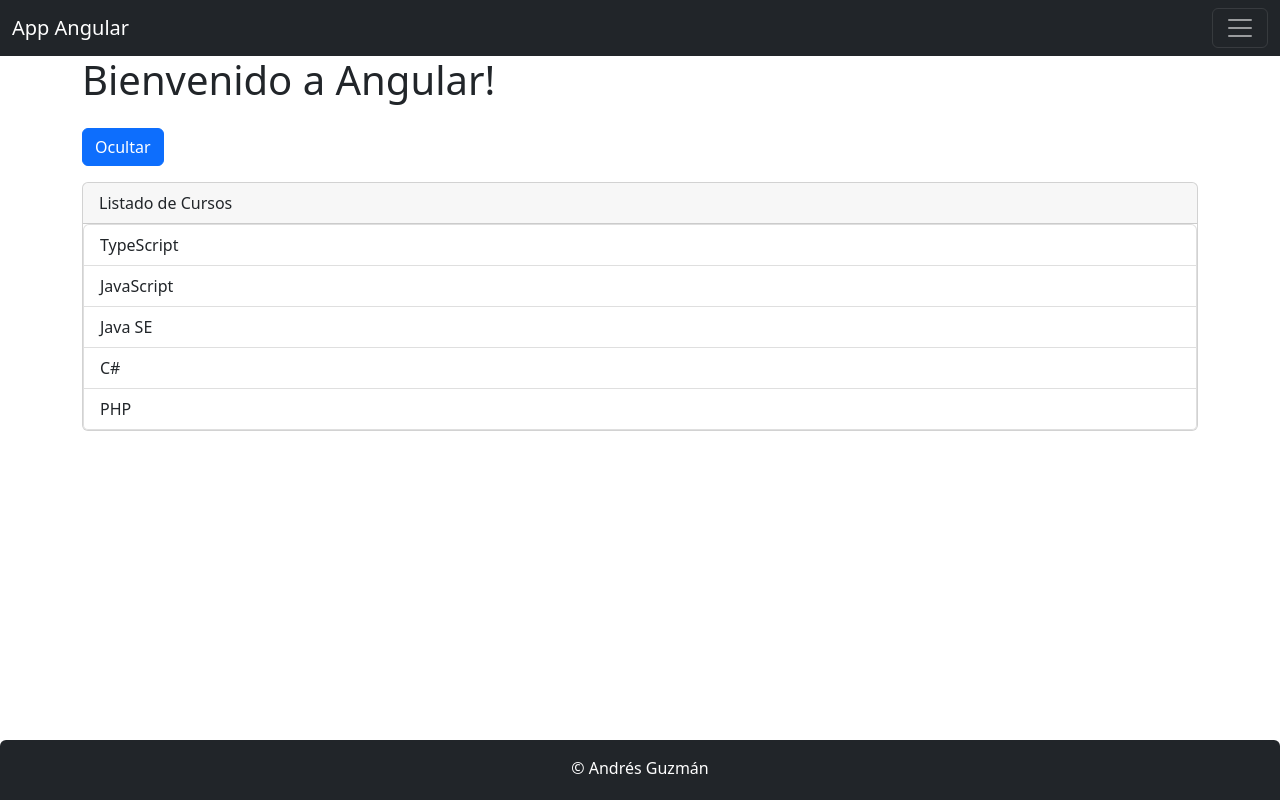
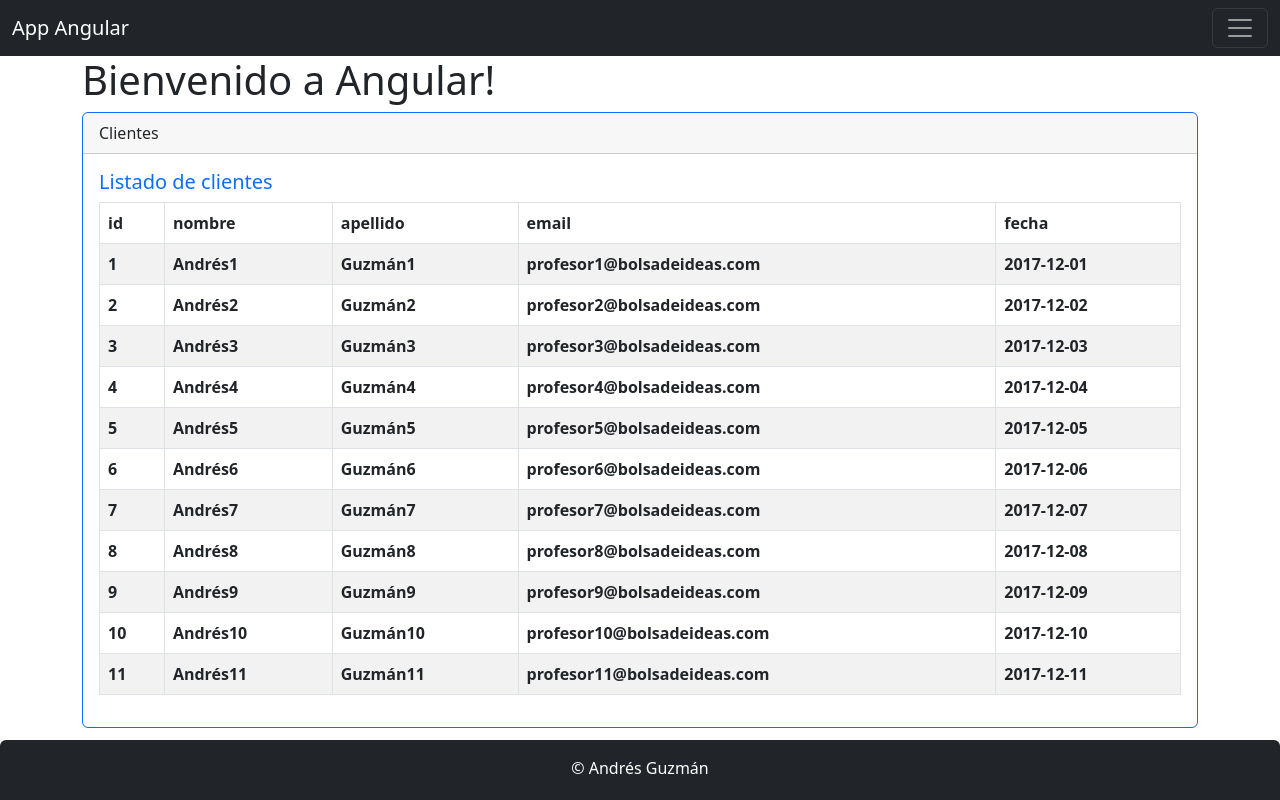
Before and after one commit to ingJcbDev/AngularSpringBoot, an Angular app in the folder angular/clientes-app/: page /clientes in a window 1280 px wide. Built offline with nearby package versions, Linux system fonts and the light colour scheme.

Commit message:
18. Listando los objetos del tipo Cliente

```diff
--- a/angular/clientes-app/src/app/app.component.html
+++ b/angular/clientes-app/src/app/app.component.html
@@ -2,7 +2,8 @@
 
 <div class="container">
   <h1>{{title}}</h1>
-  <app-directiva></app-directiva>
+  <!-- <app-directiva></app-directiva> -->
+  <app-clientes></app-clientes>
 </div>
 
 <app-footer></app-footer>
--- a/angular/clientes-app/src/app/clientes/clientes.component.html
+++ b/angular/clientes-app/src/app/clientes/clientes.component.html
@@ -0,0 +1,28 @@
+<div class="card border-primary mb-3">
+    <div class="card-header">Clientes</div>
+    <div class="card-body text-primary">
+      <h5 class="card-title">Listado de clientes</h5>
+
+        <table class="table table-bordered table-striped">
+            <thead>
+                <tr>
+                    <th>id</th>
+                    <th>nombre</th>
+                    <th>apellido</th>
+                    <th>email</th>
+                    <th>fecha</th>
+                </tr>
+            </thead>
+            <tbody>
+                <tr *ngFor="let cliente of clientes">
+                    <th>{{ cliente.id }}</th>
+                    <th>{{ cliente.nombre }}</th>
+                    <th>{{ cliente.apellido }}</th>
+                    <th>{{ cliente.email }}</th>
+                    <th>{{ cliente.createAt }}</th>
+                </tr>
+            </tbody>
+        </table>
+
+    </div>
+  </div>
--- a/angular/clientes-app/src/app/clientes/clientes.component.ts
+++ b/angular/clientes-app/src/app/clientes/clientes.component.ts
@@ -1,11 +1,29 @@
 import { Component, OnInit } from '@angular/core';
+import { Cliente } from './cliente';
 
 @Component({
   selector: 'app-clientes',
   templateUrl: './clientes.component.html'
 })
-export class ClientesComponent {
+export class ClientesComponent implements OnInit {
 
-  constructor() {}
+  clientes: Cliente[] = [
+      {id: 1, nombre: 'Andrés1', apellido: 'Guzmán1', email: 'profesor1@bolsadeideas.com', createAt: '2017-12-01'},
+      {id: 2, nombre: 'Andrés2', apellido: 'Guzmán2', email: 'profesor2@bolsadeideas.com', createAt: '2017-12-02'},
+      {id: 3, nombre: 'Andrés3', apellido: 'Guzmán3', email: 'profesor3@bolsadeideas.com', createAt: '2017-12-03'},
+      {id: 4, nombre: 'Andrés4', apellido: 'Guzmán4', email: 'profesor4@bolsadeideas.com', createAt: '2017-12-04'},
+      {id: 5, nombre: 'Andrés5', apellido: 'Guzmán5', email: 'profesor5@bolsadeideas.com', createAt: '2017-12-05'},
+      {id: 6, nombre: 'Andrés6', apellido: 'Guzmán6', email: 'profesor6@bolsadeideas.com', createAt: '2017-12-06'},
+      {id: 7, nombre: 'Andrés7', apellido: 'Guzmán7', email: 'profesor7@bolsadeideas.com', createAt: '2017-12-07'},
+      {id: 8, nombre: 'Andrés8', apellido: 'Guzmán8', email: 'profesor8@bolsadeideas.com', createAt: '2017-12-08'},
+      {id: 9, nombre: 'Andrés9', apellido: 'Guzmán9', email: 'profesor9@bolsadeideas.com', createAt: '2017-12-09'},
+      {id: 10, nombre: 'Andrés10', apellido: 'Guzmán10', email: 'profesor10@bolsadeideas.com', createAt: '2017-12-10'},
+      {id: 11, nombre: 'Andrés11', apellido: 'Guzmán11', email: 'profesor11@bolsadeideas.com', createAt: '2017-12-11'},
+  ];
+
+  constructor() { }
+
+  ngOnInit(): void {
+  }
 
 }
```
